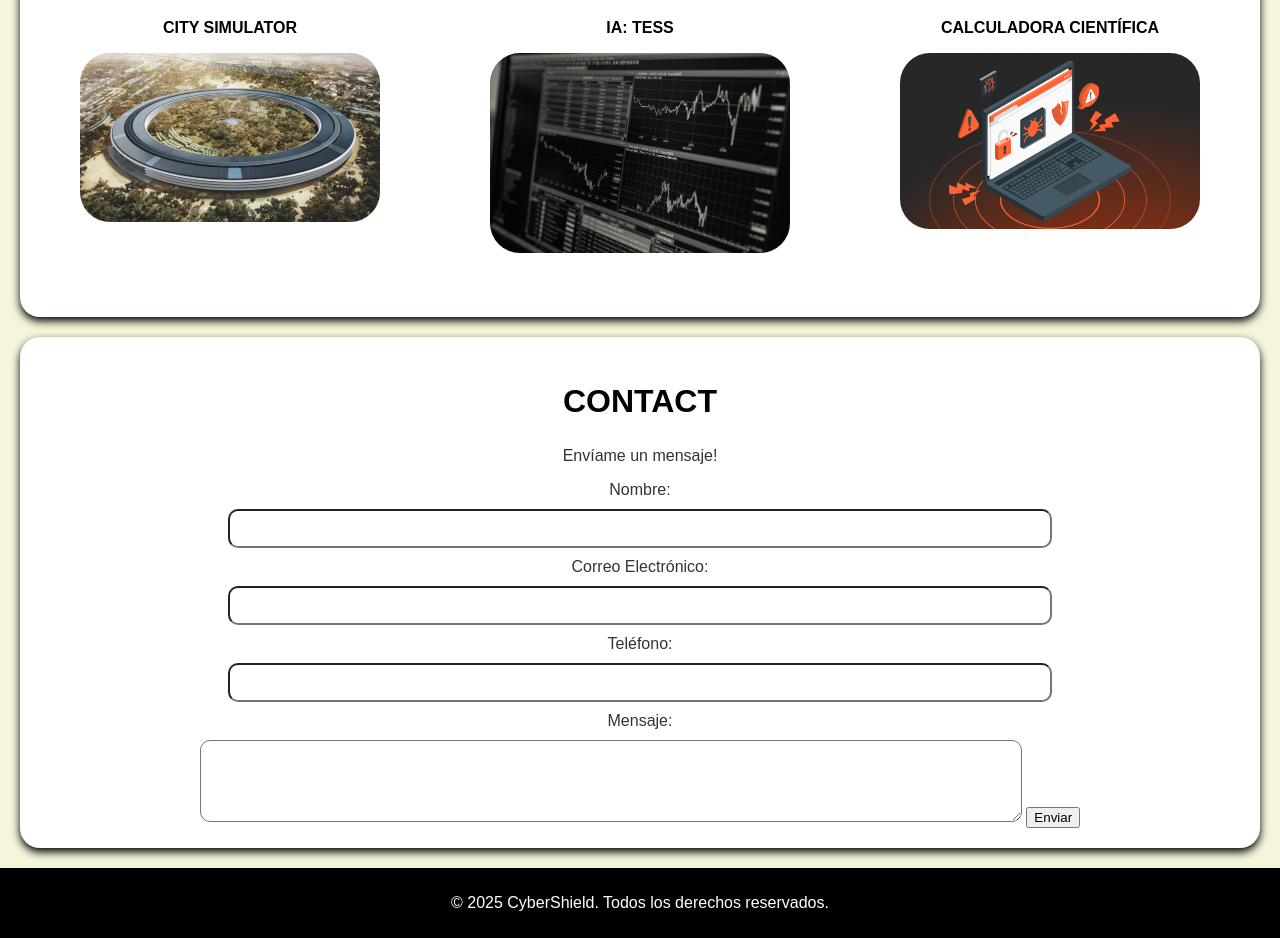
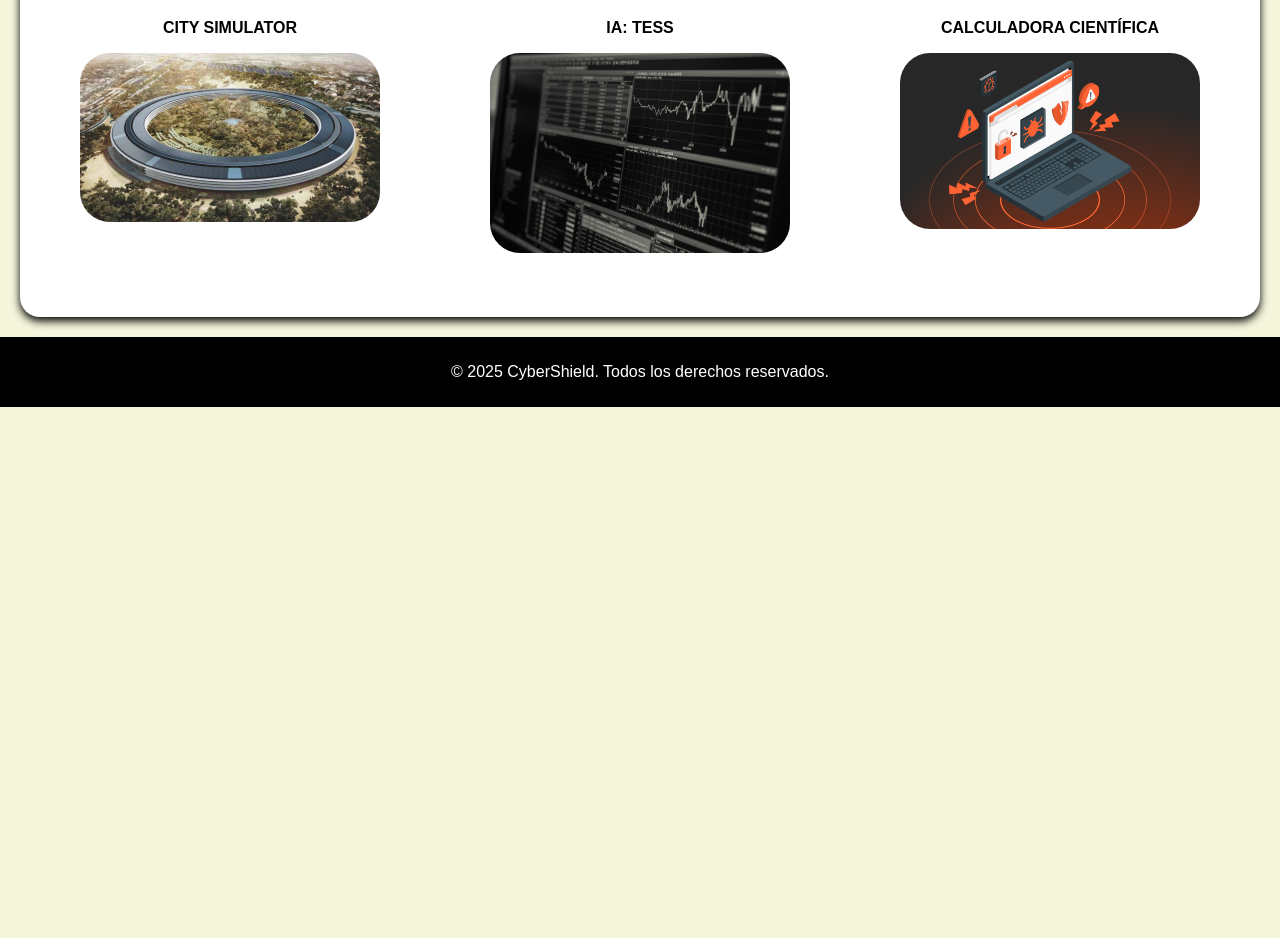
Before and after one commit to Carlitoos05/ejercicio_1, a plain HTML site: page index.html in a window 1280 px wide. Shown: the part 554-1492 px from the top of the page. After the commit the page ends 961 px from the top, so only its background shows below. Drawn offline with Linux system fonts and the light colour scheme.

Commit message:
He eliminado el formulario

```diff
--- a/index.html
+++ b/index.html
@@ -48,26 +48,6 @@
         </div>
     </section>
 
-    <section class="contact">
-        <h2>CONTACT</h2>
-        <p>Envíame un mensaje!</p>
-        <form>
-            <label for="nombre">Nombre:</label>
-            <input type="text" id="nombre" name="nombre" required>
-
-            <label for="email">Correo Electrónico:</label>
-            <input type="email" id="email" name="email" required>
-
-            <label for="telefono">Teléfono:</label>
-            <input type="tel" id="telefono" name="telefono">
-
-            <label for="mensaje">Mensaje:</label>
-            <textarea id="mensaje" name="mensaje" rows="4" required></textarea>
-
-            <button type="submit">Enviar</button>
-    </section>
-
-
     <footer>
         <p>&copy; 2025 CyberShield. Todos los derechos reservados.</p>
     </footer>
--- a/style.css
+++ b/style.css
@@ -114,39 +114,7 @@ nav ul li a{
     border-radius: 30px;
 }
 
-
-/*Contact*/
-.contact{
-    background-color: #fff;
-    border-radius: 20px;
-    box-shadow: 0 4px 8px black;
-    margin: 20px;
-    padding: 20px;
-    text-align: center;
-
-}
-
-.contact label{
-    display: flex;
-    flex-direction: column;
-    margin: 10px;
-}
-
-.contact input{
-    padding: 10px;
-    margin: 10px black;
-    border-radius: 10px;
-    width: 800px;
-
-}
-
-.contact textarea{
-    padding: 10px;
-    margin: 10px black;
-    border-radius: 10px;
-    width: 800px;
-}
-
+/*Footer*/
 footer{
     background-color: black;
     color: #fff;
```
